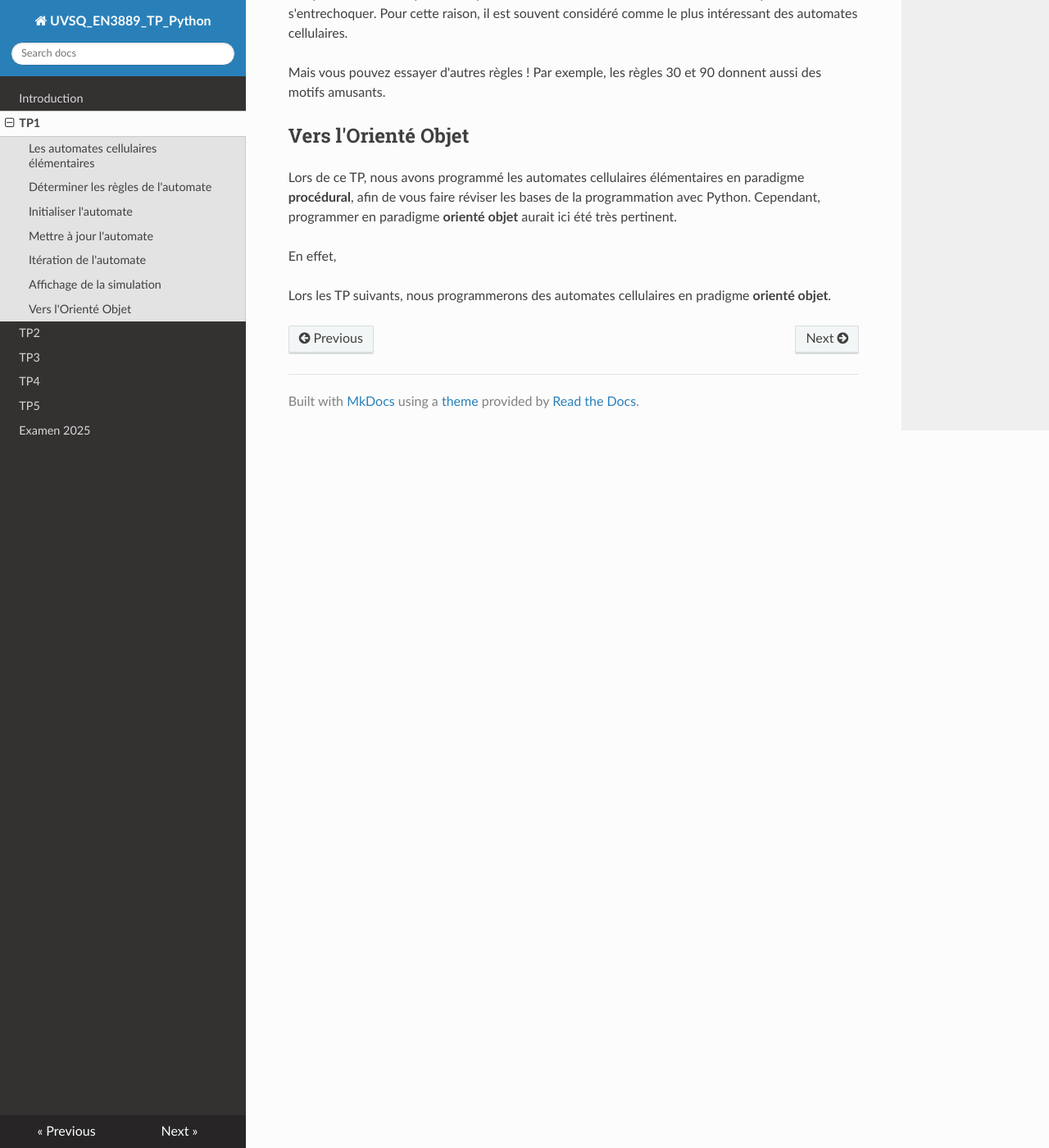
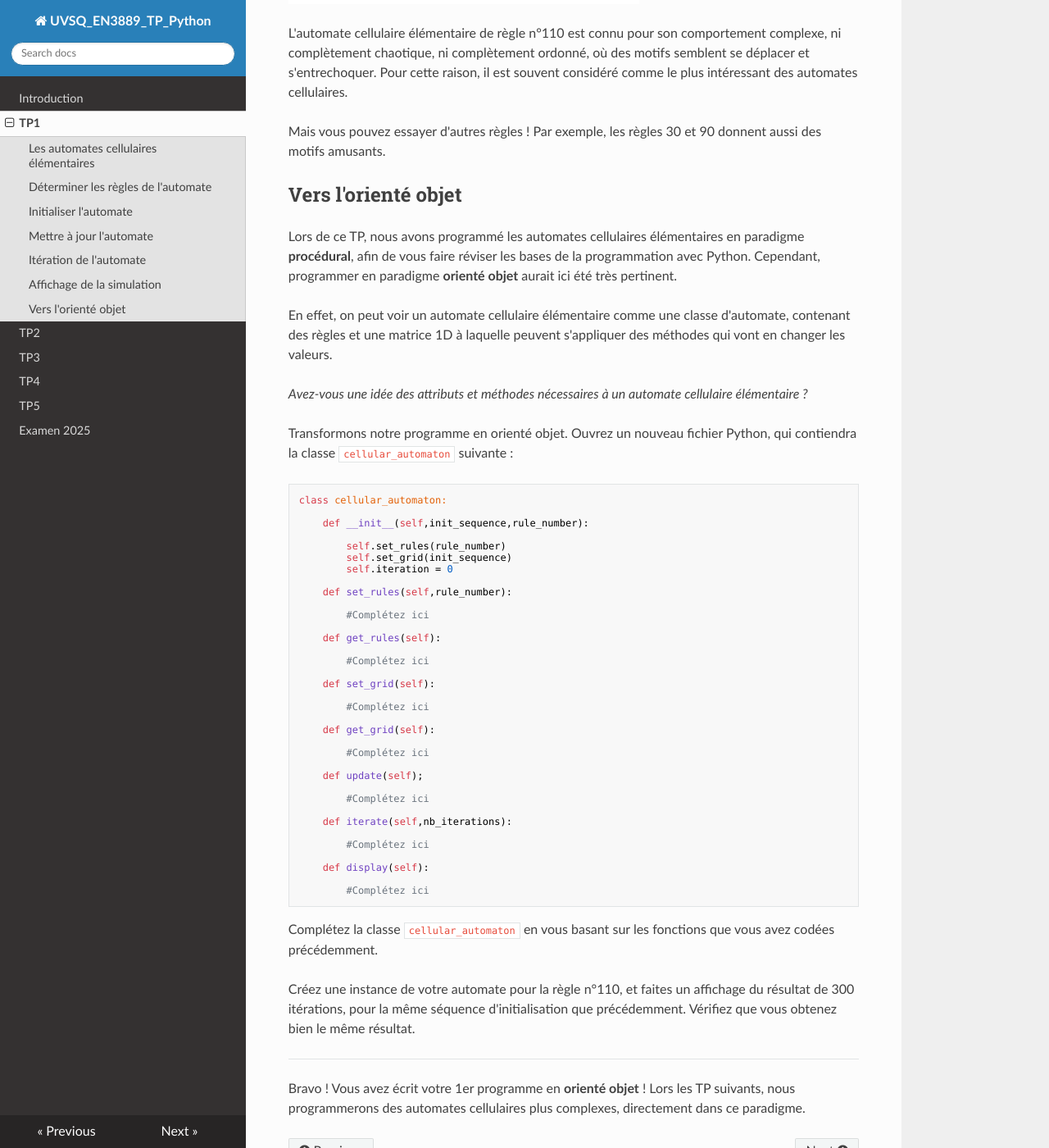
Before and after one commit to NicOudart/UVSQ_EN3889_TP_Python, an MkDocs documentation site: the page built from docs/TP1.md, in a window 1280 px wide and 1400 px high, scrolled down 6164 px. Shown: the whole window at 82% size. Built offline with MkDocs 1.6.1, drawn with Linux system fonts in a browser that asks for light colours; nearby versions of some CDN libraries; some of the changed text lies outside the part shown.

Commit message:
-Finishing TP1.

```diff
--- a/docs/TP1.md
+++ b/docs/TP1.md
@@ -1,10 +1,10 @@
-# TP 1 : De la programmation procédurale vers l'Orienté Objet
+# TP 1 : De la programmation procédurale vers l'orienté objet
 
 ![En-tête TP1](img/Header_TP1.png)
 
 _Lors de ce TP, nous allons réviser la programmation procédurale en Python._
 _Vous devrez programmer un automate cellulaire élémentaire, en complétant petit à petit les fonctions d'un programme._
-_En fin de TP, nous réfléchirons à la manière dont ce programme pourrait être transformé en Orienté Objet._
+_En fin de TP, nous réfléchirons à la manière dont ce programme pourrait être transformé en paradigme orienté objet._
 
 ---
 
@@ -60,6 +60,8 @@ _Si nous initialisons l'automate avec 010110100, quelle serait l'état de l'auto
 Lors de ce TP, nous allons programmer un automate cellulaire élémentaire de code de Wolfram donné, pour un nombres d'itérations donné un état initial donné.
 
 Nous allons diviser ce problème complexe en fonctions simples : nous ferons donc ici de la **programmation procédurale**.
+
+**N'oubliez d'importer Numpy et Matplotlib au début de votre programme !**
 
 ## Déterminer les règles de l'automate
 
@@ -190,11 +193,61 @@ Pour cette raison, il est souvent considéré comme le plus intéressant des aut
 
 Mais vous pouvez essayer d'autres règles ! Par exemple, les règles 30 et 90 donnent aussi des motifs amusants.
 
-## Vers l'Orienté Objet
+## Vers l'orienté objet
 
 Lors de ce TP, nous avons programmé les automates cellulaires élémentaires en paradigme **procédural**, afin de vous faire réviser les bases de la programmation avec Python.
 Cependant, programmer en paradigme **orienté objet** aurait ici été très pertinent.
 
-En effet,
+En effet, on peut voir un automate cellulaire élémentaire comme une classe d'automate, contenant des règles et une matrice 1D à laquelle peuvent s'appliquer des méthodes qui vont en changer les valeurs.
 
-Lors les TP suivants, nous programmerons des automates cellulaires en pradigme **orienté objet**.
+_Avez-vous une idée des attributs et méthodes nécessaires à un automate cellulaire élémentaire ?_
+
+Transformons notre programme en orienté objet.
+Ouvrez un nouveau fichier Python, qui contiendra la classe `cellular_automaton` suivante :
+
+~~~
+class cellular_automaton:
+
+	def __init__(self,init_sequence,rule_number):
+
+		self.set_rules(rule_number)
+		self.set_grid(init_sequence)
+		self.iteration = 0
+
+	def set_rules(self,rule_number):
+
+		#Complétez ici
+
+	def get_rules(self):
+
+		#Complétez ici
+
+	def set_grid(self):
+
+		#Complétez ici
+
+	def get_grid(self):
+
+		#Complétez ici
+
+	def update(self);
+
+		#Complétez ici
+
+	def iterate(self,nb_iterations):
+
+		#Complétez ici
+
+	def display(self):
+
+		#Complétez ici
+~~~
+
+Complétez la classe `cellular_automaton` en vous basant sur les fonctions que vous avez codées précédemment.
+
+Créez une instance de votre automate pour la règle n°110, et faites un affichage du résultat de 300 itérations, pour la même séquence d'initialisation que précédemment.
+Vérifiez que vous obtenez bien le même résultat.
+
+---
+Bravo ! Vous avez écrit votre 1er programme en **orienté objet** !
+Lors les TP suivants, nous programmerons des automates cellulaires plus complexes, directement dans ce paradigme.
```
Also changed, not shown: other parts of docs/TP1.md (+2 -1 lines).
